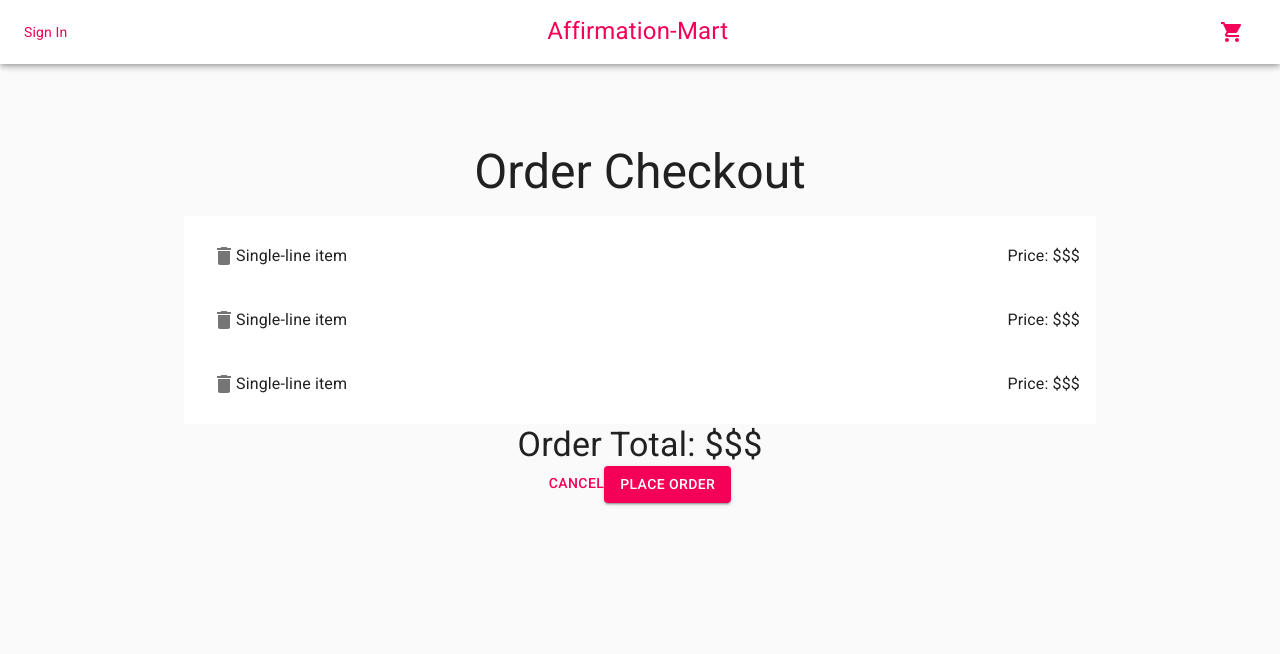
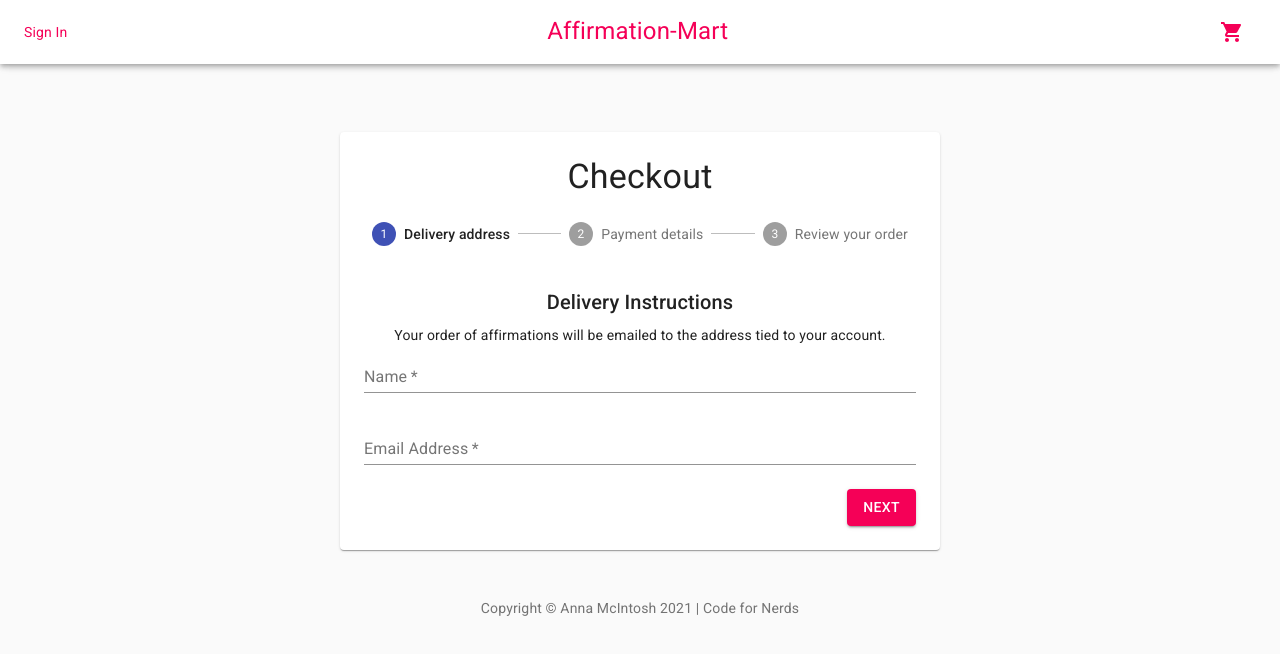
Before and after one commit to annamcintosh/affirmation-mart-frontend, a React (Create React App) app: page /checkout in a window 1280 px wide. Shown: the top 654 px of the page. Built offline with nearby package versions, Linux system fonts and the light colour scheme.

Commit message:
Implementing checkout flow views

```diff
--- a/src/App.js
+++ b/src/App.js
@@ -1,7 +1,7 @@
 import React from "react";
 import { BrowserRouter as Router, Switch, Route } from "react-router-dom";
 import { ProductContainer } from "./pages/ProductContainer";
-import { OrderCheckout } from "./pages/OrderCheckout";
+import { Checkout } from "./pages/Checkout";
 import "./App.css";
 import { AppNavbar } from "./pages/AppNavbar";
 import { SignInPage } from "./pages/SignInPage";
@@ -15,7 +15,7 @@ function App() {
           <AppNavbar />
         </header>
         <Switch>
-          <Route exact path="/checkout" component={OrderCheckout} />
+          <Route exact path="/checkout" component={Checkout} />
           <Route exact path="/sign-in" component={SignInPage} />
           <Route exact path="/sign-up" component={SignUpPage} />
           <Route exact path="/" component={ProductContainer} />
--- /dev/null
+++ b/src/pages/Checkout.js
@@ -0,0 +1,142 @@
+import React from 'react';
+import { makeStyles } from '@material-ui/core/styles';
+import CssBaseline from '@material-ui/core/CssBaseline';
+import Paper from '@material-ui/core/Paper';
+import Stepper from '@material-ui/core/Stepper';
+import Step from '@material-ui/core/Step';
+import StepLabel from '@material-ui/core/StepLabel';
+import Button from '@material-ui/core/Button';
+import Link from '@material-ui/core/Link';
+import Typography from '@material-ui/core/Typography';
+import ShippingForm from './ShippingForm';
+import PaymentForm from './PaymentForm';
+import OrderReview from './OrderReview';
+import { Box } from '@material-ui/core';
+
+function Copyright() {
+  return (
+    <Typography variant="body2" color="textSecondary" align="center">
+      {"Copyright © Anna McIntosh "}
+      {new Date().getFullYear()}
+      {" |"}{" "}
+      <Link color="inherit" href="https://material-ui.com/">
+        Code for Nerds
+      </Link>{" "}
+    </Typography>
+  );
+}
+
+const useStyles = makeStyles((theme) => ({
+  layout: {
+    width: 'auto',
+    marginLeft: theme.spacing(2),
+    marginRight: theme.spacing(2),
+    [theme.breakpoints.up(600 + theme.spacing(2) * 2)]: {
+      width: 600,
+      marginLeft: 'auto',
+      marginRight: 'auto',
+    },
+  },
+  paper: {
+    marginTop: theme.spacing(3),
+    marginBottom: theme.spacing(3),
+    padding: theme.spacing(2),
+    [theme.breakpoints.up(600 + theme.spacing(3) * 2)]: {
+      marginTop: theme.spacing(6),
+      marginBottom: theme.spacing(6),
+      padding: theme.spacing(3),
+    },
+  },
+  stepper: {
+    padding: theme.spacing(3, 0, 5),
+  },
+  buttons: {
+    display: 'flex',
+    justifyContent: 'flex-end',
+  },
+  button: {
+    marginTop: theme.spacing(3),
+    marginLeft: theme.spacing(1),
+  },
+}));
+
+const steps = ['Delivery address', 'Payment details', 'Review your order'];
+
+function getStepContent(step) {
+  switch (step) {
+    case 0:
+      return <ShippingForm />;
+    case 1:
+      return <PaymentForm />;
+    case 2:
+      return <OrderReview />;
+    default:
+      throw new Error('Unknown step');
+  }
+}
+
+export function Checkout() {
+  const classes = useStyles();
+  const [activeStep, setActiveStep] = React.useState(0);
+
+  const handleNext = () => {
+    setActiveStep(activeStep + 1);
+  };
+
+  const handleBack = () => {
+    setActiveStep(activeStep - 1);
+  };
+
+  return (
+    <React.Fragment>
+      <CssBaseline />
+      <Box className={classes.layout}>
+        <Paper className={classes.paper}>
+          <Typography component="h1" variant="h4" align="center">
+            Checkout
+          </Typography>
+          <Stepper activeStep={activeStep} className={classes.stepper}>
+            {steps.map((label) => (
+              <Step key={label}>
+                <StepLabel>{label}</StepLabel>
+              </Step>
+            ))}
+          </Stepper>
+          <React.Fragment>
+            {activeStep === steps.length ? (
+              <React.Fragment>
+                <Typography variant="h5" gutterBottom>
+                  Thank you for your order.
+                </Typography>
+                <Typography variant="subtitle1">
+                  Your order number is #2001539. We have emailed your order confirmation, and will
+                  send you an update when your order has shipped.
+                </Typography>
+              </React.Fragment>
+            ) : (
+              <React.Fragment>
+                {getStepContent(activeStep)}
+                <Box className={classes.buttons}>
+                  {activeStep !== 0 && (
+                    <Button onClick={handleBack} className={classes.button}>
+                      Back
+                    </Button>
+                  )}
+                  <Button
+                    variant="contained"
+                    color="secondary"
+                    onClick={handleNext}
+                    className={classes.button}
+                  >
+                    {activeStep === steps.length - 1 ? 'Place order' : 'Next'}
+                  </Button>
+                </Box>
+              </React.Fragment>
+            )}
+          </React.Fragment>
+        </Paper>
+        <Copyright />
+      </Box>
+    </React.Fragment>
+  );
+}
--- a/src/pages/OrderCheckout.js
+++ b/src/pages/OrderCheckout.js
@@ -36,7 +36,7 @@ export function OrderCheckout() {
   const classes = useStyles();
 
   return (
-    <Container maxWidth="md">
+    <Container maxWidth="medium">
       <Typography variant="h3" className={classes.title}>
         Order Checkout
       </Typography>
@@ -60,10 +60,10 @@ export function OrderCheckout() {
       <Typography variant="h4">
         Order Total: $$$
       </Typography>
-      <Link color="secondary" size="md" href="/" variant="button">
+      <Link color="secondary" size="medium" href="/" variant="button">
         Cancel
       </Link>
-      <Button variant="contained" color="secondary" size="md">
+      <Button variant="contained" color="secondary" size="medium">
         Place Order
       </Button>
     </Container>
--- /dev/null
+++ b/src/pages/OrderReview.js
@@ -0,0 +1,86 @@
+import React from 'react';
+import { makeStyles } from '@material-ui/core/styles';
+import Typography from '@material-ui/core/Typography';
+import List from '@material-ui/core/List';
+import ListItem from '@material-ui/core/ListItem';
+import ListItemText from '@material-ui/core/ListItemText';
+import Grid from '@material-ui/core/Grid';
+
+const products = [
+  { name: 'Product 1', desc: 'A nice thing', price: '$9.99' },
+  { name: 'Product 2', desc: 'Another thing', price: '$3.45' },
+  { name: 'Product 3', desc: 'Something else', price: '$6.51' },
+  { name: 'Product 4', desc: 'Best thing of all', price: '$14.11' },
+  { name: 'Shipping', desc: '', price: 'Free' },
+];
+const addresses = ['1 Material-UI Drive', 'Reactville', 'Anytown', '99999', 'USA'];
+const payments = [
+  { name: 'Card type', detail: 'Visa' },
+  { name: 'Card holder', detail: 'Mr John Smith' },
+  { name: 'Card number', detail: 'xxxx-xxxx-xxxx-1234' },
+  { name: 'Expiry date', detail: '04/2024' },
+];
+
+const useStyles = makeStyles((theme) => ({
+  listItem: {
+    padding: theme.spacing(1, 0),
+  },
+  total: {
+    fontWeight: 700,
+  },
+  title: {
+    marginTop: theme.spacing(2),
+  },
+}));
+
+export default function OrderReview() {
+  const classes = useStyles();
+
+  return (
+    <React.Fragment>
+      <Typography variant="h6" gutterBottom>
+        Order summary
+      </Typography>
+      <List disablePadding>
+        {products.map((product) => (
+          <ListItem className={classes.listItem} key={product.name}>
+            <ListItemText primary={product.name} secondary={product.desc} />
+            <Typography variant="body2">{product.price}</Typography>
+          </ListItem>
+        ))}
+        <ListItem className={classes.listItem}>
+          <ListItemText primary="Total" />
+          <Typography variant="subtitle1" className={classes.total}>
+            $34.06
+          </Typography>
+        </ListItem>
+      </List>
+      <Grid container spacing={2}>
+        <Grid item xs={12} sm={6}>
+          <Typography variant="h6" gutterBottom className={classes.title}>
+            Shipping
+          </Typography>
+          <Typography gutterBottom>John Smith</Typography>
+          <Typography gutterBottom>{addresses.join(', ')}</Typography>
+        </Grid>
+        <Grid item container direction="column" xs={12} sm={6}>
+          <Typography variant="h6" gutterBottom className={classes.title}>
+            Payment details
+          </Typography>
+          <Grid container>
+            {payments.map((payment) => (
+              <React.Fragment key={payment.name}>
+                <Grid item xs={6}>
+                  <Typography gutterBottom>{payment.name}</Typography>
+                </Grid>
+                <Grid item xs={6}>
+                  <Typography gutterBottom>{payment.detail}</Typography>
+                </Grid>
+              </React.Fragment>
+            ))}
+          </Grid>
+        </Grid>
+      </Grid>
+    </React.Fragment>
+  );
+}
--- /dev/null
+++ b/src/pages/PaymentForm.js
@@ -0,0 +1,36 @@
+import React from "react";
+import Typography from "@material-ui/core/Typography";
+import Grid from "@material-ui/core/Grid";
+import { Divider } from "@material-ui/core";
+
+export default function PaymentForm() {
+  return (
+    <React.Fragment>
+      <Typography variant="h5" gutterBottom>
+        Payment method
+      </Typography>
+      <Typography variant="h7" gutterBottom>
+        We do things a little differently around here. We believe that everyone
+        should have access to affirmations, no matter what's in your bank
+        account. Every day, you'll start out with 50 credits to spend on
+        affirmations.
+      </Typography>
+      <Divider style={{margin: "15px"}} />
+      <Grid container spacing={3}>
+        <Grid item xs={12} md={6}>
+          <Typography variant="h7" gutterBottom>
+            Your account balance is:
+          </Typography>
+        </Grid>
+        <Grid item xs={12} md={6}>
+          <Typography variant="h7" gutterBottom>
+            Your order total is:
+          </Typography>
+        </Grid>
+        </Grid>
+        <Typography variant="h6" gutterBottom style={{margin: "15px"}}>
+          You're good to go! Click next to review your order.
+        </Typography>
+    </React.Fragment>
+  );
+}
--- a/src/pages/ProductContainer.js
+++ b/src/pages/ProductContainer.js
@@ -18,13 +18,6 @@
 //         image: ""
 //     },
 // ]
-// <Link size="md" color="secondary" variant="button" href="/id">
-//   Details
-// </Link>
-// <Button size="md" color="secondary" variant="text">
-//   Add to Cart
-//   <AddShoppingCartIcon />
-// </Button>
 
 import React from "react";
 import AddShoppingCartIcon from "@material-ui/icons/AddShoppingCart";
@@ -59,7 +52,7 @@ const useStyles = makeStyles((theme) => ({
   },
   heroContent: {
     backgroundColor: theme.palette.background.paper,
-    padding: theme.spacing(8, 0, 6),
+    padding: theme.spacing(6, 0, 6),
   },
   heroButtons: {
     marginTop: theme.spacing(4),
@@ -78,6 +71,10 @@ const useStyles = makeStyles((theme) => ({
   },
   cardContent: {
     flexGrow: 1,
+  },
+  cardActions: {
+    display: "flex",
+    justifyContent: "center",
   },
   footer: {
     backgroundColor: theme.palette.background.paper,
@@ -135,11 +132,11 @@ export function ProductContainer() {
                       the content.
                     </Typography>
                   </CardContent>
-                  <CardActions>
-                    <Button size="md" color="secondary">
+                  <CardActions className={classes.cardActions}>
+                    <Button size="medium" color="secondary">
                       View
                     </Button>
-                    <Button size="md" color="secondary" variant="text">
+                    <Button size="medium" color="secondary" variant="text">
                       Add to Cart
                       <AddShoppingCartIcon />
                     </Button>
--- /dev/null
+++ b/src/pages/ShippingForm.js
@@ -0,0 +1,39 @@
+import React from 'react';
+import Grid from '@material-ui/core/Grid';
+import Typography from '@material-ui/core/Typography';
+import TextField from '@material-ui/core/TextField';
+
+export default function ShippingForm() {
+  return (
+    <React.Fragment>
+      <Typography variant="h6" gutterBottom>
+        Delivery Instructions
+      </Typography>
+      <Typography variant="h7" gutterBottom>
+        Your order of affirmations will be emailed to the address tied to your account.
+      </Typography>
+      <Grid container spacing={3}>
+        <Grid item xs={12}>
+          <TextField
+            required
+            id="name"
+            name="name"
+            label="Name"
+            fullWidth
+            autoComplete="given-name"
+          />
+        </Grid>
+        <Grid item xs={12}>
+          <TextField
+            required
+            id="email"
+            name="email"
+            label="Email Address"
+            fullWidth
+            autoComplete="email address"
+          />
+        </Grid>
+      </Grid>
+    </React.Fragment>
+  );
+}
```
Also changed, not shown: src/pages/AppNavbar.js (+12 -5 lines).
